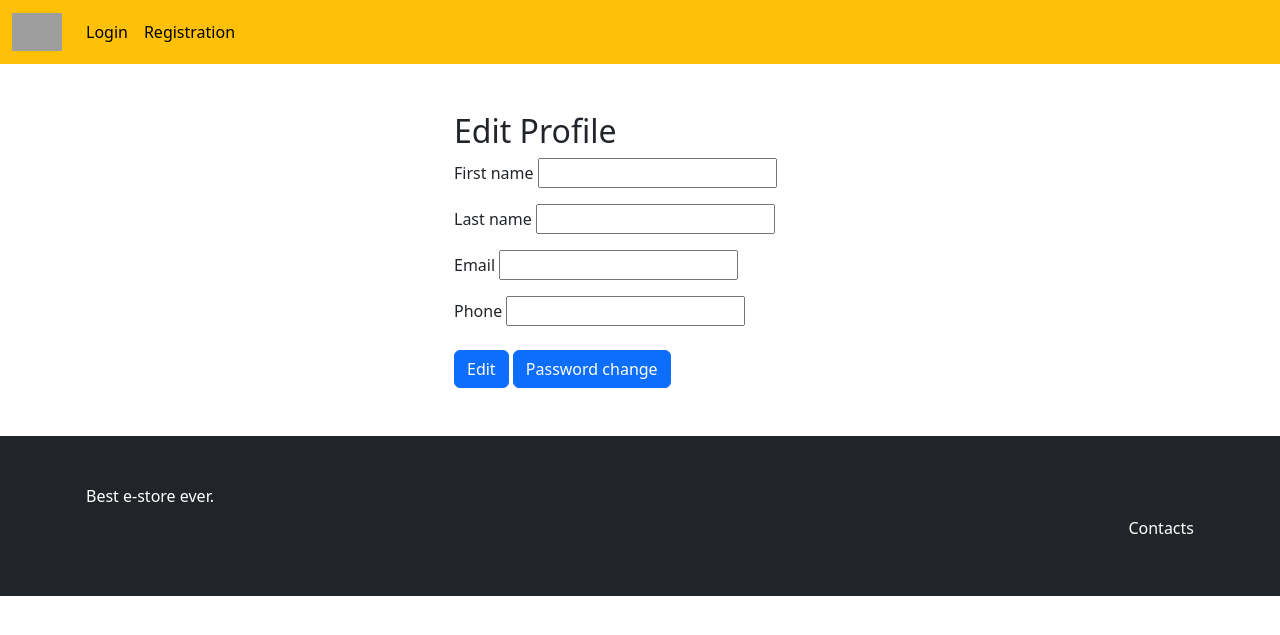
After one commit to Laskavchuk/hillel_02_03_2023, a Django app: template templates/registration/edit_profile.html in a window 1280 px wide. The commit adds this page. Shown: the top 635 px of the page. Run offline with Django 4.2, Linux system fonts and the light colour scheme; the template is opened without the code that fills it, so the values that code supplies are empty, except form fields; tables that the repository leaves empty hold one stand-in row (values such as "Sample post"); form fields are guessed from the names that the template uses; some libraries are stand-ins or nearby versions; grey boxes are pictures that could not be loaded.

Commit message:
edit_profile

```diff
--- a/accounts/urls.py
+++ b/accounts/urls.py
@@ -3,7 +3,7 @@ from django.urls import path
 from django.contrib.auth import views as auth_views
 
 from accounts.views import RegistrationView, LoginView, PhoneValidationView, \
-    RegistrationConfirmView
+    RegistrationConfirmView, UserEditView
 
 urlpatterns = [
     # path('', include('django.contrib.auth.urls')),
@@ -15,6 +15,8 @@ urlpatterns = [
         PhoneValidationView.as_view(),
         name='phone_validation'
     ),
+
+    path('edit_profile/', UserEditView.as_view(), name='edit_profile'),
 
     path(
         "registration/<uidb64>/<token>/",
--- a/templates/parts/profile.html
+++ b/templates/parts/profile.html
@@ -31,11 +31,10 @@
         {{ user.first_name}}
     </a>
     <ul class="dropdown-menu">
-            <li><a class="dropdown-item" href="{% url 'password_change' %}">{% translate 'Password change' %}</a></li>
             {% if not user.is_phone_valid %}
             <li><a class="dropdown-item text-danger" href="{% url 'phone_validation' %}">{% translate 'Confirm Phone Number' %}</a></li>
             {% endif %}
-            <li><a class="dropdown-item" href="#">{% translate 'Edit' %}</a></li>
+            <li><a class="dropdown-item" href="{% url 'edit_profile' %}">{% translate 'Edit' %}</a></li>
             <li><a class="dropdown-item" href="{% url 'logout' %}">{% translate 'Logout' %}</a></li>
     </ul>
 </li>
--- /dev/null
+++ b/templates/registration/edit_profile.html
@@ -0,0 +1,31 @@
+{% extends 'base.html' %}
+{% load widget_tweaks %}
+{% load i18n %}
+{% block content %}
+    <div class="container">
+            <div class="col-12 col-lg-4 offset-lg-4 my-3 my-lg-5">
+                <h2>{% translate 'Edit Profile' %}</h2>
+                <form method="post">
+                    {% csrf_token %}
+                    <div class="form-group mb-3">
+                        <label for="{{ form.first_name.id_for_label }}">{{ form.first_name.label }}</label>
+                         {{ form.first_name |attr:"class:form-control-sm" }}
+                    </div>
+                    <div class="form-group mb-3">
+                        <label for="{{ form.last_name.id_for_label }}">{{ form.last_name.label }}</label>
+                         {{ form.last_name |attr:"class:form-control-sm" }}
+                    </div>
+                    <div class="form-group mb-3">
+                        <label for="{{ form.email.id_for_label }}">{{ form.email.label }}</label>
+                         {{ form.email |attr:"class:form-control-sm" }}
+                    </div>
+                    <div class="form-group mb-3">
+                        <label for="{{ form.phone.id_for_label }}">{{ form.phone.label }}</label>
+                         {{ form.phone |attr:"class:form-control-sm" }}
+                    </div>
+                    <input type="submit" class="btn btn-primary pe-auto mt-2" value="{% translate 'Edit' %}">
+                    <a class="btn btn-primary pe-auto mt-2" href="{% url 'password_change' %}">{% translate 'Password change' %}</a>
+                </form>
+            </div>
+        </div>
+{% endblock content %}
```
Also changed, not shown: accounts/views.py (+21 -0 lines).
